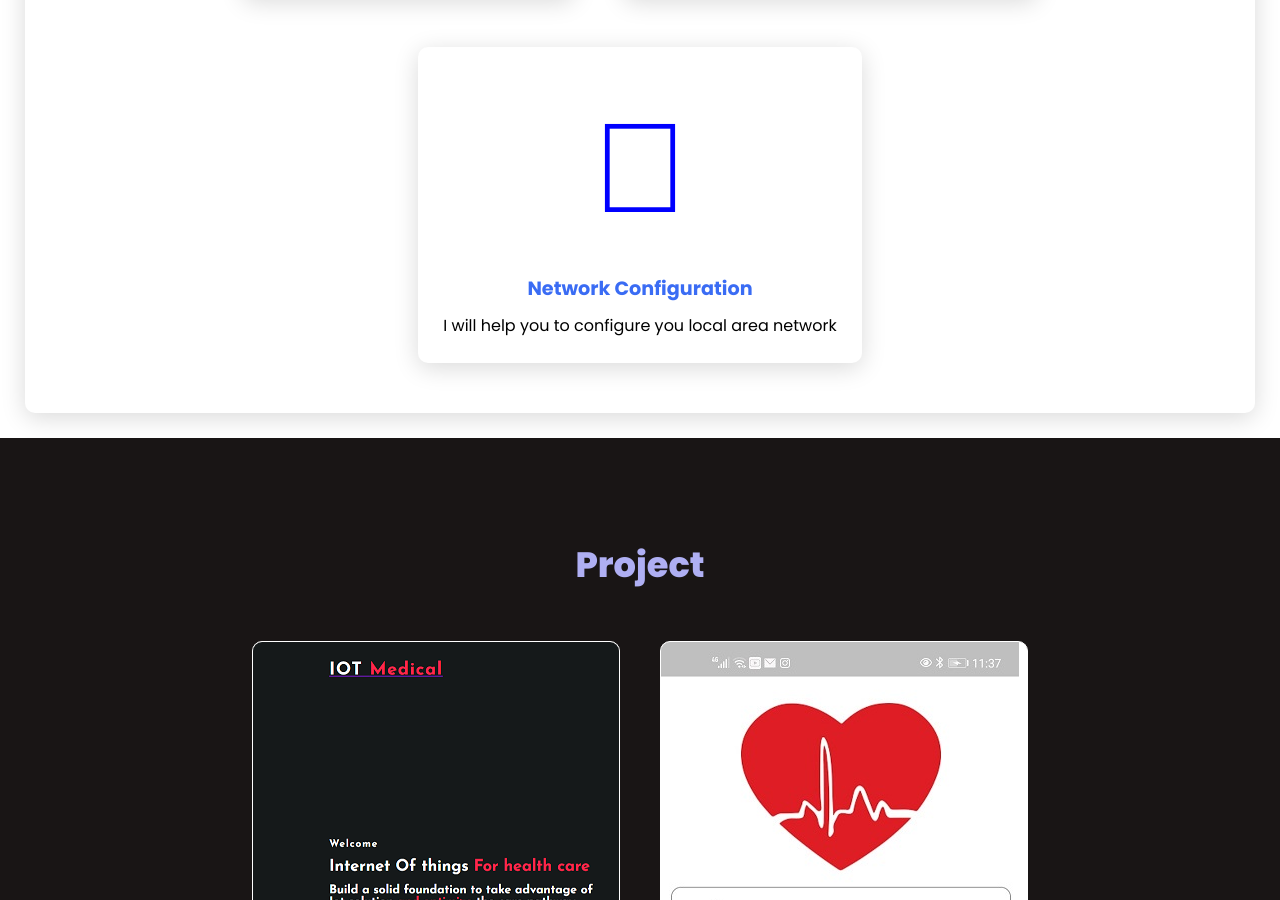
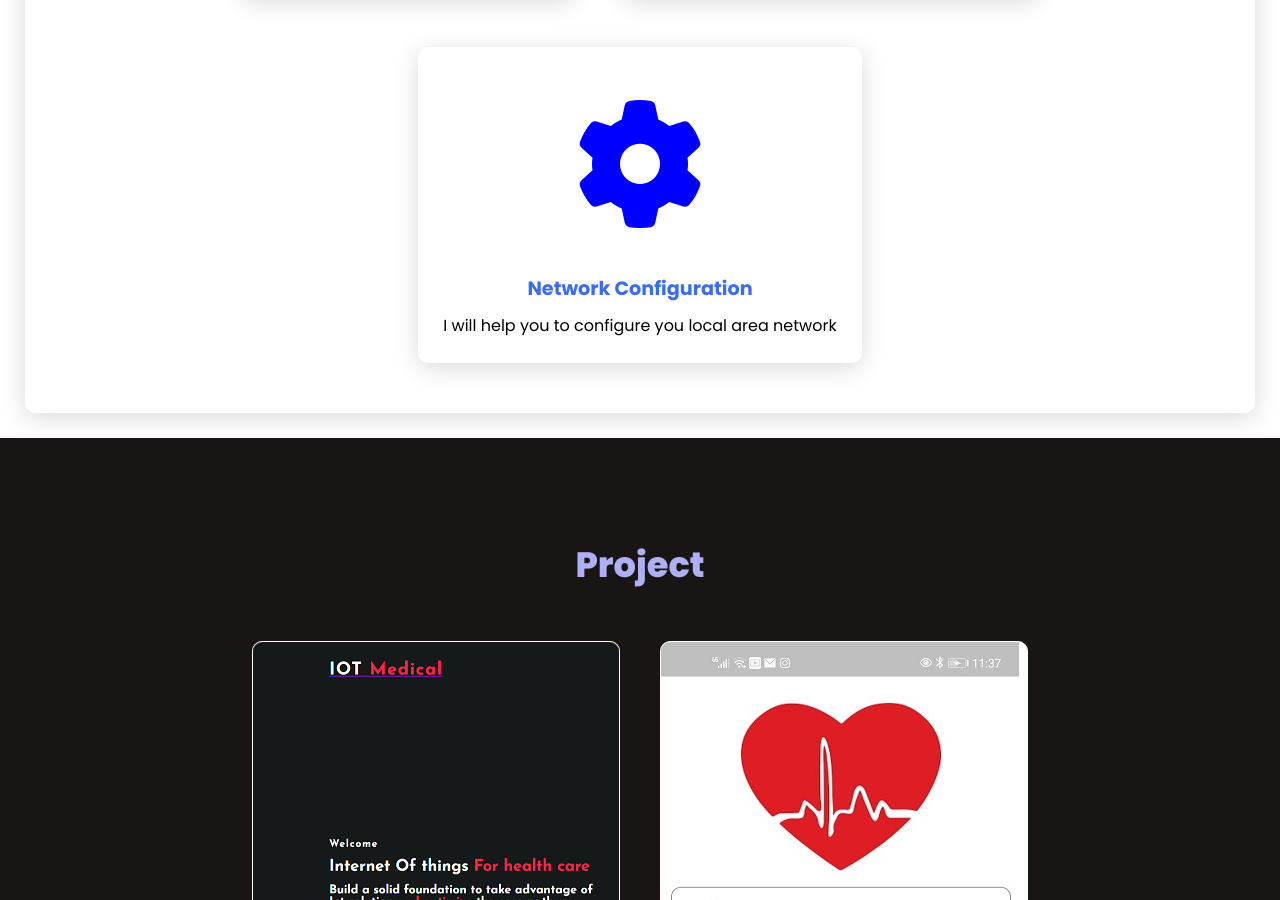
Before and after one commit to MouhebGhabri/portfolio, a plain HTML site: page index.html in a window 1280 px wide. Shown: the part 1283-2183 px from the top of the page. Drawn offline with Linux system fonts and the light colour scheme; a web font is replaced by a local one.

Commit message:
Update index.html

```diff
--- a/index.html
+++ b/index.html
@@ -64,7 +64,7 @@
         </div>
         <div class="card">
           <div class="icon">
-            <i class="fa-thin fa-gear"></i>
+            <i class="fa fa-cog" aria-hidden="true"></i>
           </div>
           <div class="info">
             <h3>Network Configuration</h3>
```
